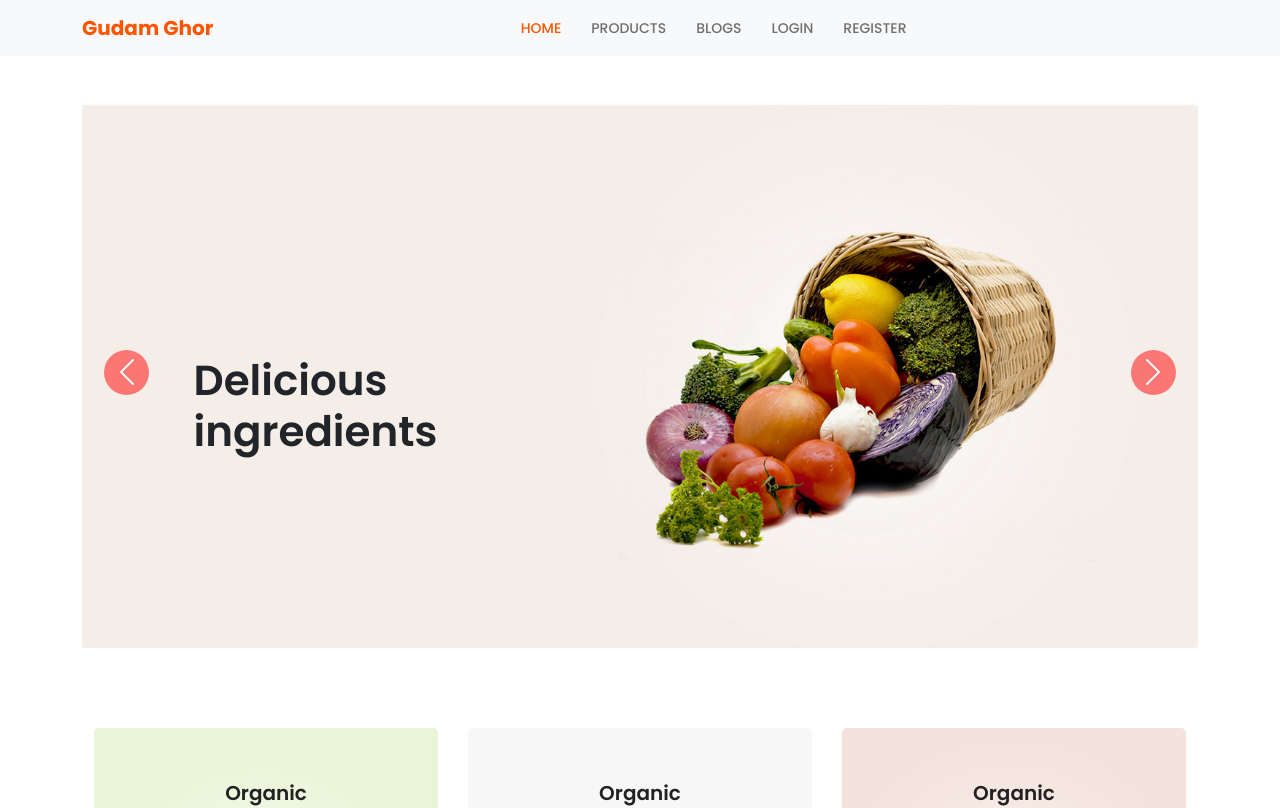
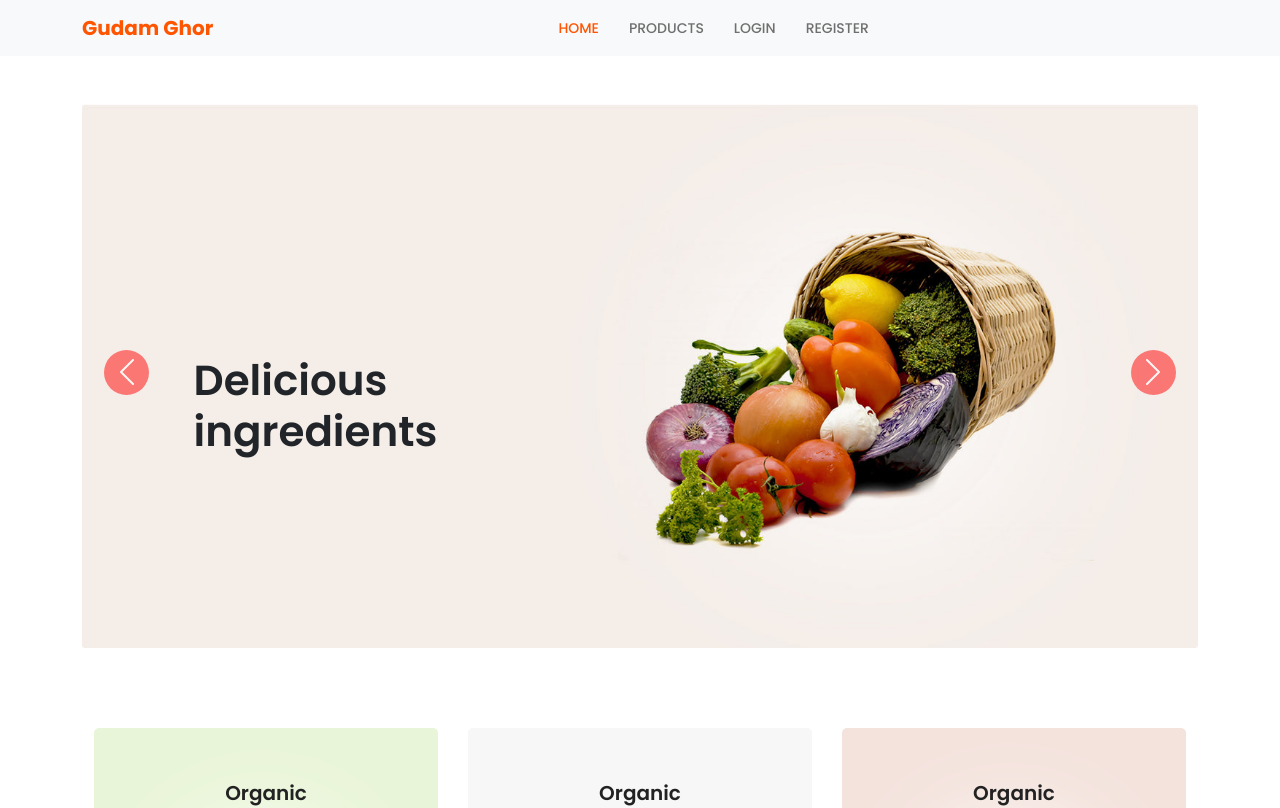
Before and after one commit to asadjulhas/gudam-ghor-warehouse-management-client-side, a React (Create React App) app: page / in a window 1280 px wide. Shown: the top 808 px of the page. Built offline with nearby package versions, Linux system fonts and the light colour scheme; no server answers.

Commit message:
Update readme file

```diff
--- a/src/App.js
+++ b/src/App.js
@@ -31,7 +31,7 @@ function App() {
           }
         />
         <Route path="/products" element={<Products/>} />
-        <Route path="/blogs" element={<Blogs/>} />
+        {/* <Route path="/blogs" element={<Blogs/>} /> */}
         <Route path="/register" element={<Register />} />
         <Route path="/login" element={<Login />} />
         <Route path="/manage-inventories" element={
--- a/src/Components/Shared/Header/Header.js
+++ b/src/Components/Shared/Header/Header.js
@@ -25,7 +25,7 @@ const Header = () => {
         <CustomLink to='/products'>Products</CustomLink>
         { user?.uid ? <CustomLink to='/manage-inventories'>Manage Items</CustomLink> : '' }
         { user?.uid ? <CustomLink to='/my-items'>My items</CustomLink> : '' }
-        <CustomLink to='/blogs'>Blogs</CustomLink>
+        {/* <CustomLink to='/blogs'>Blogs</CustomLink> */}
         { user?.uid ? '' : <CustomLink to='/login'>Login</CustomLink>}
         { user?.uid ? <Link onClick={logOut}  to=''>Logout</Link> : <CustomLink to='/register'>Register</CustomLink>}
         {user?.photoURL ? <img className='user_avatar' src={user?.photoURL} title={user?.displayName} alt={user?.displayName} /> : user?.displayName || user?.email}
```
Also changed, not shown: 1 other file (tests, documents, lock files or other folders).
